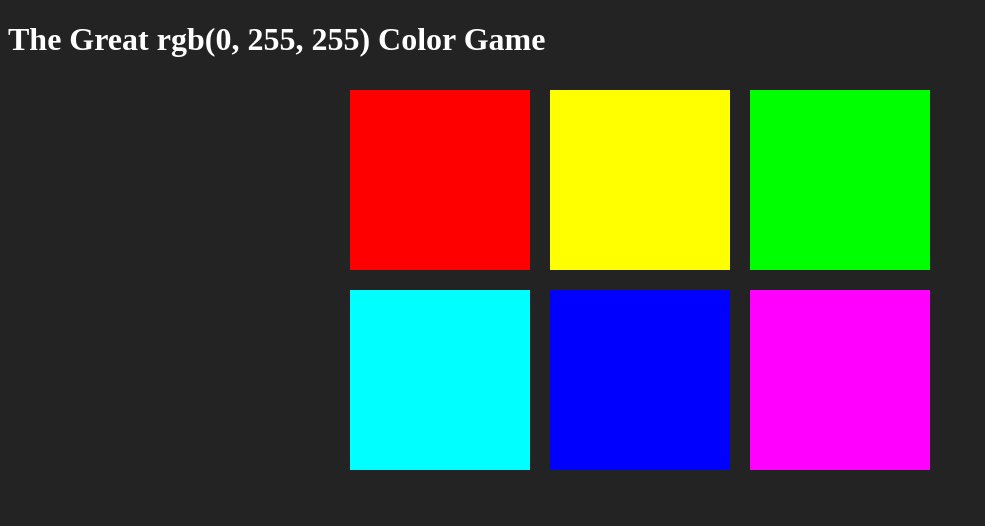
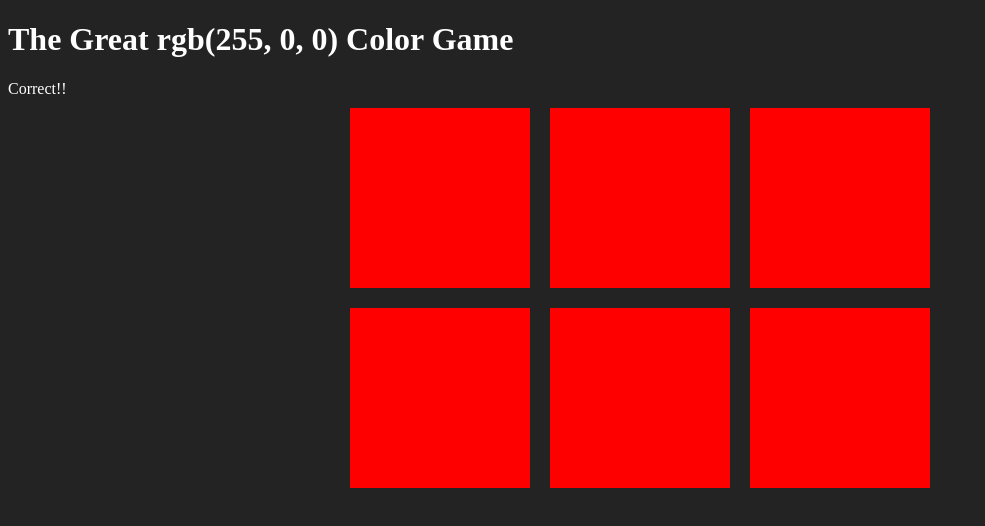
Before and after one commit to eddxw/WebDeveloperBootcamp, a plain HTML site: page ColorGame/index.html in a window 1280 px wide. Both pictures are taken after a click on the element 439 px from the left and 179 px from the top of the page. Shown: the whole page, without its empty margins (0-985 px from the left). Drawn offline with Linux system fonts and the light colour scheme.

Commit message:
add radom pickColor

```diff
--- a/ColorGame/index.html
+++ b/ColorGame/index.html
@@ -1,5 +1,6 @@
 <!DOCTYPE html>
 <html>
+
 <head>
     <meta charset="utf-8" />
     <meta http-equiv="X-UA-Compatible" content="IE=edge">
@@ -7,8 +8,16 @@
     <meta name="viewport" content="width=device-width, initial-scale=1">
     <link rel="stylesheet" type="text/css" media="screen" href="main.css" />
 </head>
+
 <body>
     <h1>The Great <span id="colorDisplay">RGB</span> Color Game</h1>
+
+    <div>
+        <span id="message">
+
+        </span>
+    </div>
+
     <div id="container" class="container">
         <div class="square"></div>
         <div class="square"></div>
@@ -19,4 +28,5 @@
     </div>
 </body>
 <script src="main.js"></script>
+
 </html>
--- a/ColorGame/main.css
+++ b/ColorGame/main.css
@@ -17,3 +17,6 @@ body {
 h1 {
     color: white;
 }
+span {
+    color: white;
+}
--- a/ColorGame/main.js
+++ b/ColorGame/main.js
@@ -8,8 +8,9 @@ var colors = [
 ];
 
 var squares = document.querySelectorAll(".square");
-var pickedColor = colors[3];
+var pickedColor = pickColor();
 var colorDisplay = document.getElementById("colorDisplay");
+var messageDisplay = document.getElementById("message");
 
 colorDisplay.textContent = pickedColor;
 
@@ -19,11 +20,29 @@ for (let i = 0; i < squares.length; i++) {
 
     //add click listeners to squares
     squares[i].addEventListener("click", function () {
+        // grab color of clicked square
         var clickedColor = this.style.backgroundColor;
+
+        //compare color to pickedColor
         if (clickedColor === pickedColor) {
-            alert("correct");
+            messageDisplay.textContent = "Correct!!";
+            changeColors(clickedColor);
         } else {
-            alert("wrong");
+            this.style.backgroundColor = "#232323";
+            messageDisplay.textContent = "Try Again";
         }
     });
 }
+
+function changeColors(color) {
+    // loop through all squares
+    for (let i = 0; i < colors.length; i++) {
+        squares[i].style.backgroundColor = color;
+    }
+}
+
+function pickColor() {
+    var random = Math.floor((Math.random() * colors.length));
+
+    return colors[random];
+}
```
